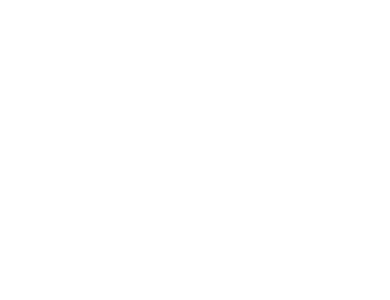
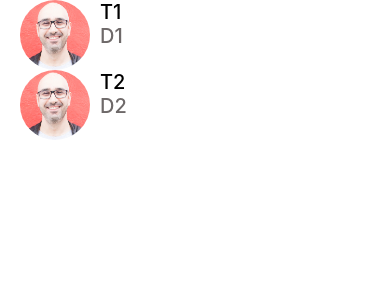
Before and after one commit to JonLevin25/mosh-react-native-tutorial, a React Native app: screen / in a window 390 px wide. Shown: the top 300 px of the page. Built offline with nearby package versions, Linux system fonts and the light colour scheme.

Commit message:
WIP: FlatList

```diff
--- a/app/components/ListItem.tsx
+++ b/app/components/ListItem.tsx
@@ -10,13 +10,13 @@ import { UserData } from "../data/UserData";
 
 import AppText from "./AppText";
 
-type UserListingsProp = {
+type ListItemProps = {
   image: ImageSourcePropType;
   title: string;
   subtitle: string;
 };
 
-function UserListingsWidget({ image, title, subtitle }: UserListingsProp) {
+function ListItem({ image, title, subtitle }: ListItemProps) {
   return (
     <View style={styles.container}>
       <Image style={styles.image} source={image} />
@@ -51,4 +51,4 @@ const styles = StyleSheet.create({
   title: { fontSize: 20, fontWeight: "500" },
   subTitle: { fontSize: 18, fontWeight: "500" },
 });
-export default UserListingsWidget;
+export default ListItem;
--- /dev/null
+++ b/app/data/MessageData.ts
@@ -0,0 +1,9 @@
+import { ImageSourcePropType } from "react-native";
+import { ListingData } from "./ListingData";
+
+export type MessageData = {
+  id: string,
+  title: string,
+  description: string,
+  image: ImageSourcePropType,
+};
--- a/app/data/mockData.ts
+++ b/app/data/mockData.ts
@@ -1,5 +1,6 @@
 import { createItemData, ItemData } from "./ItemData";
 import { ListingData } from "./ListingData";
+import { MessageData } from "./MessageData";
 import { UserData } from "./UserData";
 
 export const userMosh: UserData = {
@@ -17,3 +18,18 @@ export const listingJacket: ListingData = {
   user: userMosh,
   item: itemJacket,
 };
+
+export const messagesData: MessageData[] = [
+  {
+    id: '1',
+    title: 'T1',
+    description: 'D1',
+    image: require('../assets/exercise_2/mosh.jpg'),
+  },
+  {
+    id: '2',
+    title: 'T2',
+    description: 'D2',
+    image: require('../assets/exercise_2/mosh.jpg'),
+  }
+];
--- a/excersize_3.tsx
+++ b/excersize_3.tsx
@@ -6,21 +6,34 @@ import {
   TouchableHighlight,
   View,
   ScrollView,
+  FlatList,
+  ImageSourcePropType,
+  ListRenderItem,
+  ListRenderItemInfo,
 } from "react-native";
+
 import { AppColors } from "./app/AppStyles";
+import { itemJacket, listingJacket, userMosh, messagesData } from "./app/data/mockData";
+import ScreenContainer from "./app/screens/ScreenContainer";
+import ListItem from './app/components/ListItem';
+import { MessageData } from "./app/data/MessageData";
 
-import WelcomeScreen from "./app/screens/WelcomeScreen";
-import ListingDetailsScreen from "./app/screens/ListingDetailsScreen";
-import TestCardScreen from "./app/screens/TestCardScreen";
-
-import { itemJacket, listingJacket, userMosh } from "./app/data/mockData";
-import ViewImageScreen from "./app/screens/ViewImageScreen";
-import ScreenContainer from "./app/screens/ScreenContainer";
+const renderItem = ({item}: ListRenderItemInfo<MessageData>): React.ReactElement => {
+  const {title, description, image} = item;
+  return <ListItem title={title} subtitle={description} image={image}/>
+};
 
 export default function App() {
   // return <WelcomeScreen />;
   // return <TestCardScreen />;
   // return <ViewImageScreen />;
   // return <ListingDetailsScreen listing={listingJacket} />;
-  return <ScreenContainer></ScreenContainer>
+  return <ScreenContainer>
+    <FlatList
+    data={messagesData}
+    renderItem={renderItem}
+    keyExtractor={(item) => item.id}
+    >
+    </FlatList>
+  </ScreenContainer>
 }
```
Also changed, not shown: app/data/ItemData.ts (renamed from app/data/ItemData.tsx), app/data/ListingData.ts (renamed from app/data/ListingData.tsx), app/data/UserData.ts (renamed from app/data/UserData.tsx).
